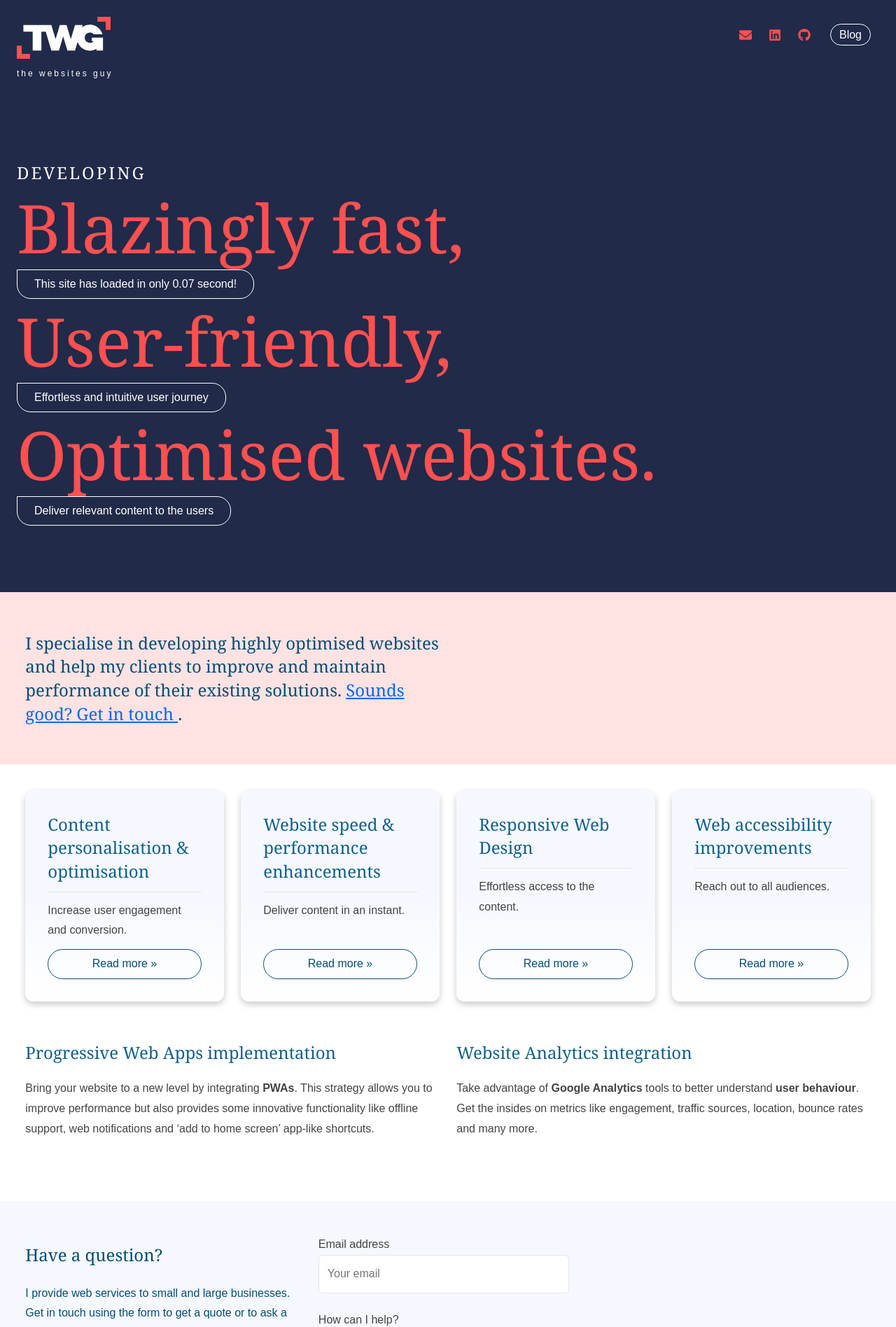
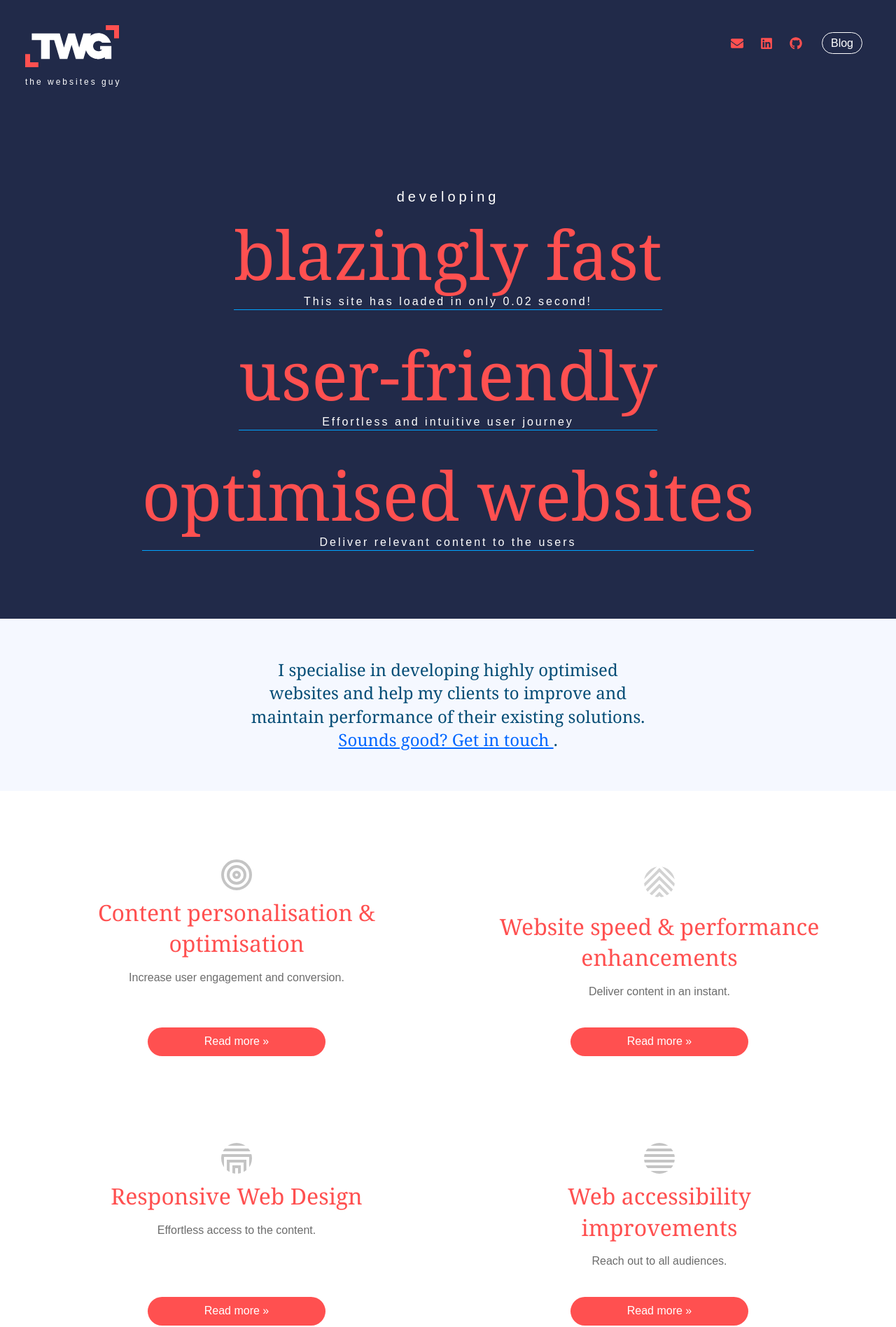
Before and after one commit to proochster/thewebsitesguy, a Jekyll site: the page built from index.html, in a window 1280 px wide. Shown: the top 1896 px of the page at 70% size. Built offline with Jekyll 4.4.1, drawn with Linux system fonts in a browser that asks for light colours; comment, search, counter and statistics services are not loaded.

Commit message:
^ Layout and styles

```diff
--- a/_includes/intro.html
+++ b/_includes/intro.html
@@ -1,8 +1,8 @@
 <div class="intro">
     <h1 class="intro__title">
-        <span class="block uppercase title--1 letter-space m-b light">Developing</span>
-        <span class="block secondary" data-hint="Don't let your users wait forever" data-loaded>Blazingly fast,</span>
-        <span class="block secondary" data-hint="Effortless and intuitive user journey" data-loaded>User-friendly,</span>
-        <span class="block secondary" data-hint="Deliver relevant content to the users" data-loaded>Optimised websites.</span>
+        <span class="block intro__sub p-b-d">developing</span>
+        <span class="secondary" data-hint="Don't let your users wait forever" data-loaded>blazingly fast</span>
+        <span class="secondary" data-hint="Effortless and intuitive user journey" data-loaded>user-friendly</span>
+        <span class="secondary" data-hint="Deliver relevant content to the users" data-loaded>optimised websites</span>
     </h1>
 </div>
--- a/_includes/services.html
+++ b/_includes/services.html
@@ -1,27 +1,31 @@
 
 <div class="m:flex">
-    <div class="card m:w50 l:w25 m-b">
+    <div class="card m:w50 m-b">
+        <span>{% include /svg/icon-optimisation.min.svg %}</span>
         <h2>Content personalisation & optimisation</h2>
         <p>Increase user engagement and conversion.</p>
         <a title="Read more about content optimisation" href="{{ site.url }}/personalised-and-optimised-content.html" class="text-button">Read more&nbsp;&raquo;</a>
     </div>
-    <div class="card m:w50 l:w25 m-b">
+    <div class="card m:w50 m-b">
+        <span>{% include /svg/icon-performance.min.svg %}</span>
         <h2>Website speed & performance enhancements</h2>
         <p>Deliver content in an instant.</p>
         <a title="Read more about web speed and performance enhancements" href="{{ site.url }}/website-speed-and-performance.html" class="text-button">Read more&nbsp;&raquo;</a>
     </div>
-    <div class="card m:w50 l:w25 m-b">
+    <div class="card m:w50 m-b">
+        <span>{% include /svg/icon-responsive.min.svg %}</span>
         <h2>Responsive Web Design</h2>
         <p>Effortless access to the content.</p>
         <a title="Introduction to responsive web design" href="{{ site.url }}/responsive-web-design.html" class="text-button">Read more&nbsp;&raquo;</a>
     </div>
-    <div class="card m:w50 l:w25 m-b">
+    <div class="card m:w50 m-b">
+        <span>{% include /svg/icon-accessibility.min.svg %}</span>
         <h2>Web accessibility improvements</h2>
         <p>Reach out to all audiences.</p>
         <a title="Read more about web accessibility improvements" href="{{ site.url }}/web-accessibility-improvements.html" class="text-button">Read more&nbsp;&raquo;</a>
     </div>
 </div>
-<div class="m:flex p-t p-b">
+<!-- <div class="m:flex p-t p-b">
     <div class="m:w50 p-r-d p-b-d m-t">
         <h2>Progressive Web Apps implementation</h2>
         <p>Bring your website to a new level by integrating <strong>PWAs</strong>. This strategy allows you to improve  performance but also provides some innovative functionality like offline support, web notifications and ‘add to home screen’ app-like shortcuts.</p>
@@ -30,4 +34,4 @@
         <h2>Website Analytics integration</h2>
         <p>Take advantage of <strong>Google Analytics</strong> tools to better understand <strong>user behaviour</strong>. Get the insides on metrics like engagement, traffic sources, location, bounce rates and many more.</p>
     </div>
-</div>
+</div> -->
--- a/_layouts/home.html
+++ b/_layouts/home.html
@@ -7,9 +7,9 @@
         {% include intro.html %}
     </div>
 </div>
-<div class="bg-primary-light">
-    <div class="wrapper m:flex">
-        <div class="m:w50">
+<div class="bg-secondary-light">
+    <div class="wrapper m:flex text-center">
+        <div class="m:w50 align-center">
             <h2 class="primary">
                 I specialise in developing highly optimised websites and help my clients to improve and maintain performance of their existing solutions.
                 <a href="#contact" title="Ask me a question">Sounds good? Get in touch </a>.
--- a/_styles/components/card.scss
+++ b/_styles/components/card.scss
@@ -3,14 +3,20 @@
 \*------------------------------------*/
 
 .card{
-    padding: 32px;
-    border-radius: $unit;
-    box-shadow: 0px 4px 10px $grey-mid;
-    background-image: linear-gradient(to bottom, $secondary-light, $secondary-light, $light);
     display: flex;
     flex-direction: column;
-    position: relative;
-    overflow: hidden;
+    text-align: center;
+    padding: 50px 0;
+
+
+    @include screen-bigger-than($small){
+        padding: 50px;
+    }
+    // border-radius: $unit;
+    // box-shadow: 0px 4px 10px $grey-mid;
+    // background-image: linear-gradient(to bottom, $secondary-light, $secondary-light, $light);
+    // position: relative;
+    // overflow: hidden;
 
     // &:before{
     //     content: attr(data-card);
@@ -26,19 +32,25 @@
     // }
 
     h2 {
-        border-bottom: 1px solid $grey-light;
-        padding-bottom: $unit;
+        color: $secondary;
         margin: 0;
-        z-index: 2;
+        font-size: 32px;
+        // border-bottom: 1px solid $grey-light;
+        // z-index: 2;
         // text-shadow: -1px -1px 0px #FFF;
     }
     p {
+        color: $text;
         margin: $unit 0;
         flex-grow: 1;
-        z-index: 2;
+        padding-bottom: 24px;
+        // z-index: 2;
     }
     a {
         text-align: center;
-        z-index: 2;
+        display: inline-block;
+        width: inherit;
+        margin: 0 auto;
+        // z-index: 2;
     }
 }
--- a/_styles/components/intro.scss
+++ b/_styles/components/intro.scss
@@ -6,40 +6,51 @@
 
     &__title{
         font-size: 42px;
+        text-align: center;
 
         @include screen-bigger-than($small){
             font-size: 96px;
             line-height: 1;
         }
     }
+
+    &__sub{
+        color: $light;
+        font-family: Arial, sans-serif;
+        letter-spacing: 5px;
+        font-size: 20px;
+    }
 }
 
 [data-hint]{
     position: relative;
     line-height: 1;
-    padding: $half-unit 0;
+    padding: 0 0 14px;
+    display: block;
+
+    @include screen-bigger-than($small){
+        border-bottom: 1px solid $accent;
+        display: inline;
+    }
 
     &:after {
+        background: $dark;
+        color: $light;
         content: attr(data-hint);
-        padding: $unit;
-        margin: $unit $double-unit 0 0;
-        color: $light;
-        border: 1px solid $light;
+        padding: 0 12px;
         font-family: Arial, sans-serif;
-        border-radius: 0 20px 20px 20px;
         font-size: 16px;
-        display: block;
-        width: fit-content;
+        display: table;
+        letter-spacing: 3px;
+        margin: 12px auto 24px;
 
         @include screen-bigger-than($small){
-            padding: $unit $double-unit;
-            margin-top: $unit;
-            max-width: 50%;
+            margin: 12px auto 48px;
         }
-        @include screen-bigger-than($large){
-            display: inline-block;
-            border-radius: 20px 20px 20px 0;
-            position: absolute;
-        }
+        // @include screen-bigger-than($large){
+        //     display: inline-block;
+        //     border-radius: 20px 20px 20px 0;
+        //     position: absolute;
+        // }
     }
 }
--- a/_styles/layout.scss
+++ b/_styles/layout.scss
@@ -63,7 +63,7 @@ body{
 }
 
 .wrapper{
-    padding: $double-unit;
+    padding: 36px;
     max-width: $site-width;
     margin: 0 auto;
     box-sizing: border-box;
@@ -144,3 +144,7 @@ body{
         }
     }
 }
+
+.align-center{
+    margin: 0 auto;
+}
--- a/_styles/typography.scss
+++ b/_styles/typography.scss
@@ -46,9 +46,9 @@ strong{
     }
 }
 
-.letter-space{
-    letter-spacing: 3px;
-}
+// .letter-space{
+//     letter-spacing: 3px;
+// }
 
 .no-decoration{
     text-decoration: none;
@@ -66,3 +66,7 @@ strong{
 //         }
 //     }
 // }
+
+.text-center{
+    text-align: center;
+}
--- a/_styles/utilities.scss
+++ b/_styles/utilities.scss
@@ -26,13 +26,14 @@
     background-color: $secondary-light;
 }
 
-.bg-primary-light{
-    background-color: $primary-light;
-}
+// .bg-primary-light{
+//     background-color: $primary-light;
+// }
 
 .text-button{
-    color: $primary;
-    border: 1px solid;
+    color: $light;
+    background-color: $secondary;
+    // border: 1px solid;
     border-radius: $double-unit;
     padding: $half-unit $unit;
     display: inline-block;
@@ -40,9 +41,9 @@
 
 
     &:hover{
-        background-color: $secondary;
-        color: $light;
-        border-color: $secondary;
+        background-color: $primary;
+        // color: $light;
+        // border-color: $secondary;
     }
 }
 
@@ -61,9 +62,9 @@
     }
 }
 
-.uppercase{
-    text-transform: uppercase;
-}
+// .uppercase{
+//     text-transform: uppercase;
+// }
 
 .italic{
     font-style: italic;
--- a/_styles/variables.scss
+++ b/_styles/variables.scss
@@ -18,7 +18,7 @@ $secondary-light: #F5F8FF;
 $grey-light: #E5E5E5;
 $grey-mid: #CACACA;
 
-$text: #444;
+$text: #6C6C6C;
 $link: #0066FF;
 $warning: #ebbca4;
 $confirm: #cbffbd;
```
Also changed, not shown: _includes/svg/icon-accessibility.min.svg (added), _includes/svg/icon-optimisation.min.svg (added), _includes/svg/icon-performance.min.svg (added), _includes/svg/icon-responsive.min.svg (added).
